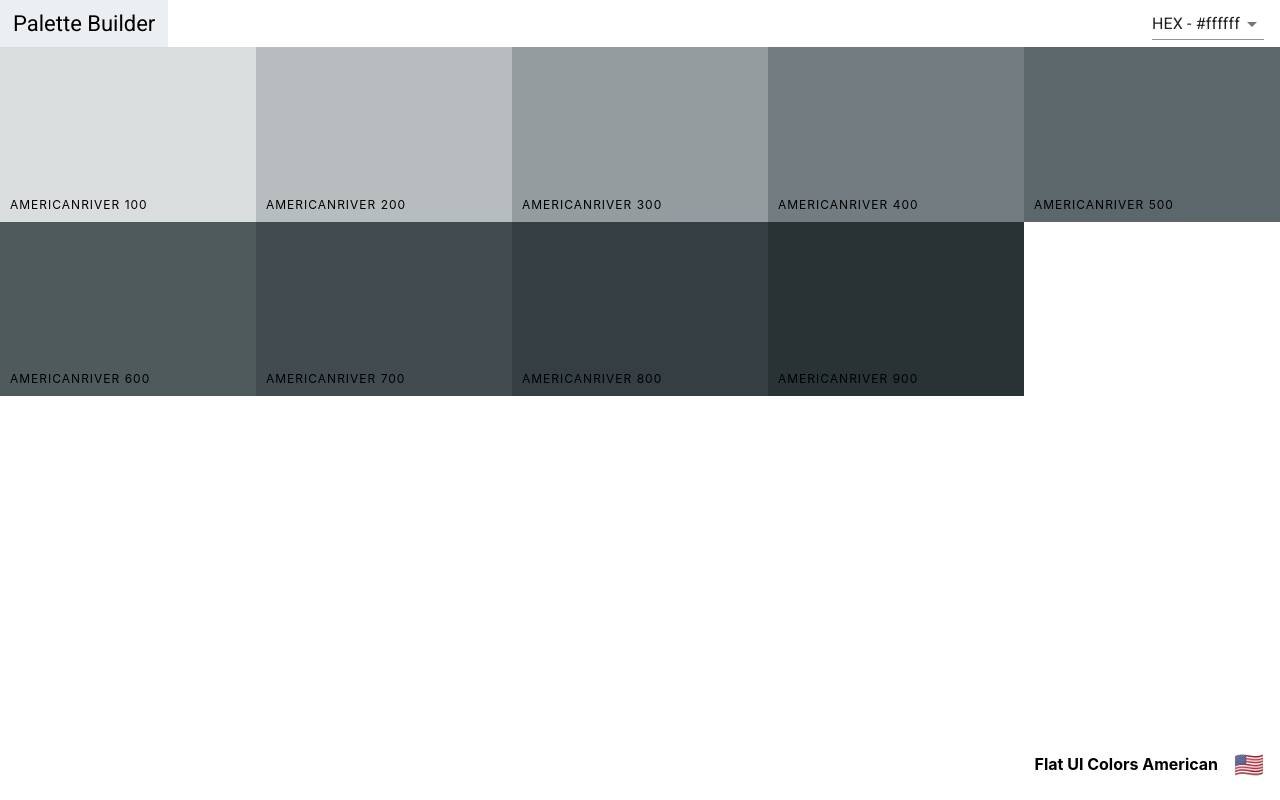
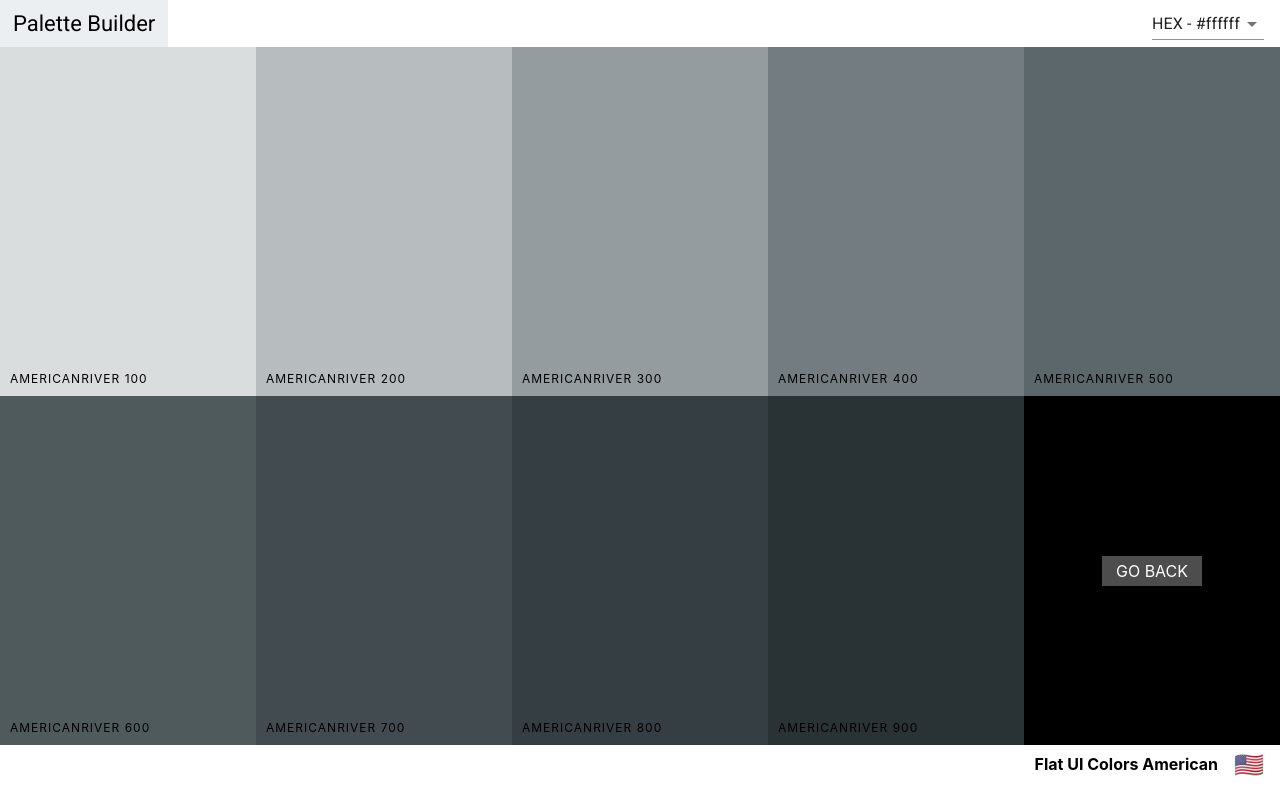
Before and after one commit to spencerhaugh/color-project, a React (Create React App) app: page /palette/flat-ui-colors-american/americanriver in a window 1280 px wide. Built offline with nearby package versions, Linux system fonts and the light colour scheme.

Commit message:
Add Go Back link to SingleColorPalette

```diff
--- a/src/ColorBox.css
+++ b/src/ColorBox.css
@@ -7,7 +7,14 @@
   cursor: pointer;
   margin-bottom: -3.5px;
 }
-.copy-button {
+.SingleColorPalette .ColorBox {
+  height: 50%;
+}
+.ColorBox.go-back {
+  background: #000;
+}
+.copy-button,
+.back-button {
   width: 100px;
   height: 30px;
   position: absolute;
@@ -23,10 +30,13 @@
   line-height: 30px;
   color: #fff;
   text-transform: uppercase;
+  text-decoration: none;
   border: none;
-  opacity: 0;
   transition: 0.5s;
   z-index: 1;
+}
+.copy-button {
+  opacity: 0;
 }
 .ColorBox:hover .copy-button {
   opacity: 1;
--- a/src/SingleColorPalette.js
+++ b/src/SingleColorPalette.js
@@ -1,4 +1,5 @@
 import React, { Component } from 'react';
+import { Link } from 'react-router-dom';
 import ColorBox from './ColorBox';
 import Navbar from './Navbar';
 import PaletteFooter from './PaletteFooter';
@@ -28,7 +29,7 @@ export default class SingleColorPalette extends Component {
 
     render() {
         let { format } = this.state;
-        let { paletteName, emoji } = this.props.palette;
+        let { paletteName, emoji, id } = this.props.palette;
         const colorBoxes = this._shades.map(color => (
             <ColorBox
                 background={color[format]}
@@ -42,6 +43,9 @@ export default class SingleColorPalette extends Component {
                 <Navbar handleChange={this.changeFormat} isShades={true} />
                 <div className='Palette-colors'>
                     {colorBoxes}
+                    <div className='go-back ColorBox'>
+                        <Link to={`/palette/${id}`} className='back-button'>Go Back</Link>
+                    </div>
                 </div>
                 <PaletteFooter paletteName={paletteName} emoji={emoji} />
             </div>
```
